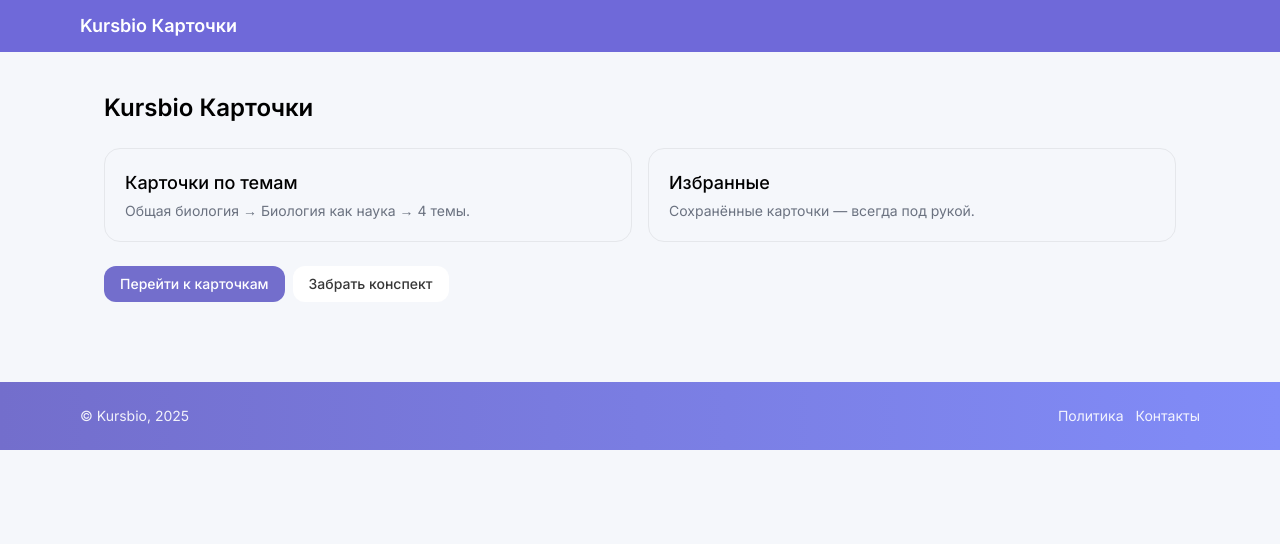
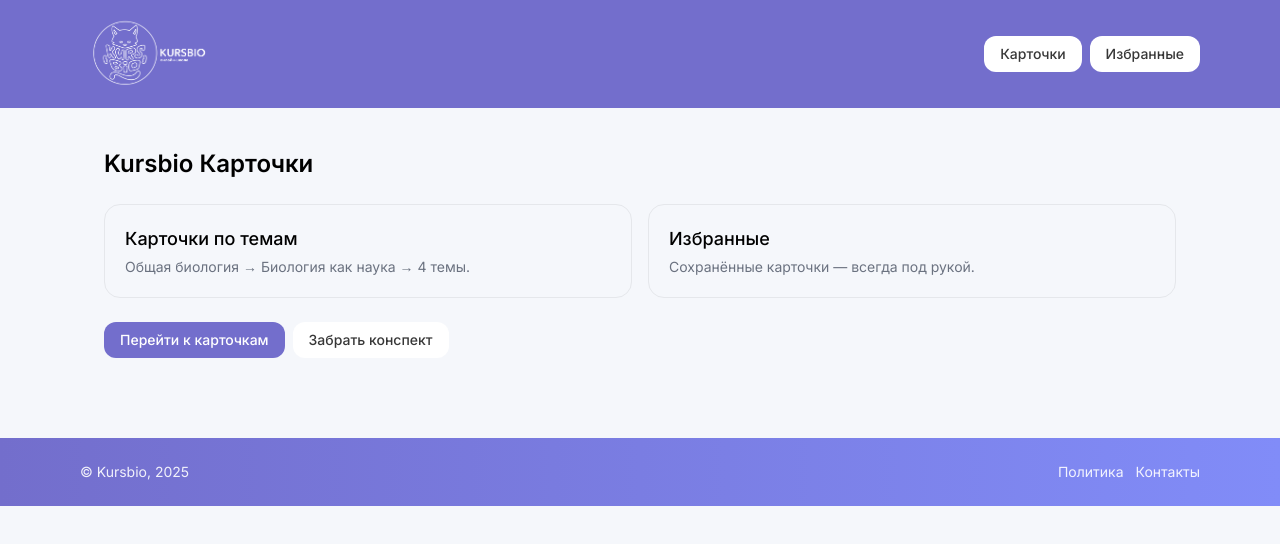
Before and after one commit to Cavor789/kursbio-flashcards, a Next.js app: page / in a window 1280 px wide. Shown: the top 544 px of the page. Built offline with nearby package versions, Linux system fonts and the light colour scheme.

Commit message:
Update Header.tsx

```diff
--- a/components/Header.tsx
+++ b/components/Header.tsx
@@ -1,11 +1,29 @@
 'use client';
+
+import Link from 'next/link';
+import Image from 'next/image';
 
 export default function Header() {
   return (
-    <header className="sticky top-0 z-40 bg-[#6f69d9] text-white">
-      <div className="mx-auto max-w-6xl px-4 py-3 flex items-center justify-between">
-        <div className="font-semibold text-lg">Kursbio Карточки</div>
-        {/* если понадобятся кнопки — добавим позже; пока ничего не рендерим справа */}
+    <header className="sticky top-0 z-40 bg-[#736ecc] text-white">
+      <div className="mx-auto max-w-6xl px-4 py-3 flex items-center gap-4">
+        {/* Лого: клик ведёт на главную / */}
+        <Link href="/" className="flex items-center gap-3">
+          <Image
+            src="/logo_2_white.png"   // файл лежит в /public/logo_2_white.png
+            alt="Kursbio"
+            width={140}
+            height={40}
+            priority
+          />
+          <span className="sr-only">Kursbio Карточки</span>
+        </Link>
+
+        {/* Кнопки справа */}
+        <nav className="ml-auto flex items-center gap-2">
+          <Link href="/cards/bio" className="btn btn-white">Карточки</Link>
+          <Link href="/favorites" className="btn btn-white">Избранные</Link>
+        </nav>
       </div>
     </header>
   );
```
